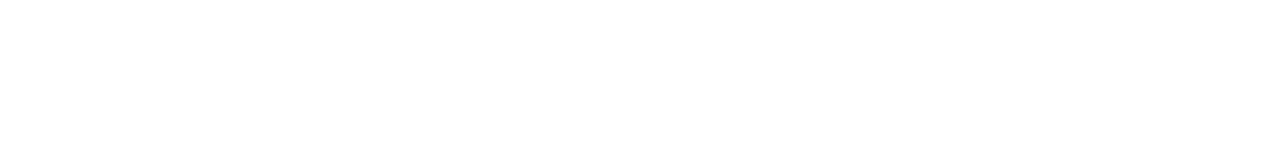
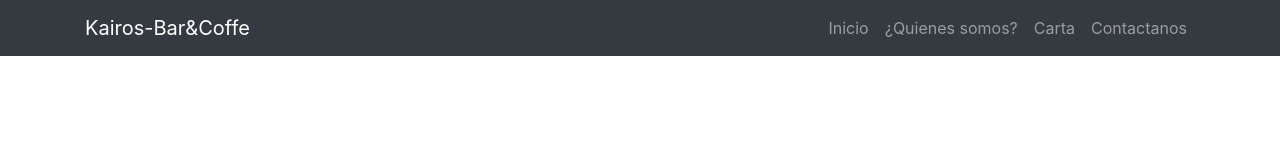
Before and after one commit to MaxiDiaz11/Kairos-BarAndCoffe, a plain HTML site: page index.html in a window 1280 px wide. Drawn offline with nearby package versions, Linux system fonts and the light colour scheme.

Commit message:
Se agrego el nav

```diff
--- a/index.html
+++ b/index.html
@@ -11,8 +11,34 @@
   </head>
   <body>
       <header>
+        <nav class="navbar fixed-top navbar-expand-lg navbar-dark bg-dark">
+            <div class="container">
+              <a class="navbar-brand" href="#">Kairos-Bar&Coffe</a>
+              <button class="navbar-toggler" type="button" data-toggle="collapse" data-target="#navbarSupportedContent"
+                aria-controls="navbarSupportedContent" aria-expanded="false" aria-label="Toggle navigation">
+                <span class="navbar-toggler-icon"></span>
+              </button>
 
+              <div class="collapse navbar-collapse" id="navbarSupportedContent">
+                <ul class="navbar-nav ml-auto">
+                  <li class="nav-item">
+                    <a class="nav-link" href="index.html">Inicio</a>
+                  </li>
+                  <li class="nav-item">
+                    <a class="nav-link" href="#">¿Quienes somos?</a>
+                  </li>
+                  <li class="nav-item">
+                    <a class="nav-link" href="#">Carta</a>
+                  </li>
+                  <li class="nav-item">
+                    <a class="nav-link" href="#">Contactanos</a>
+                  </li>
+                </ul>
+              </div>
+            </div>
+          </nav>
       </header>
+
       <main>
 
       </main>
```
